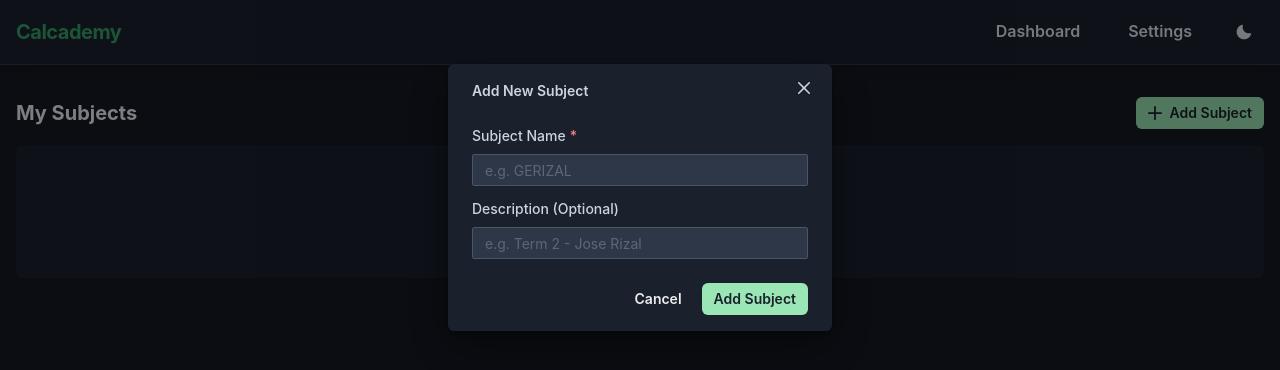
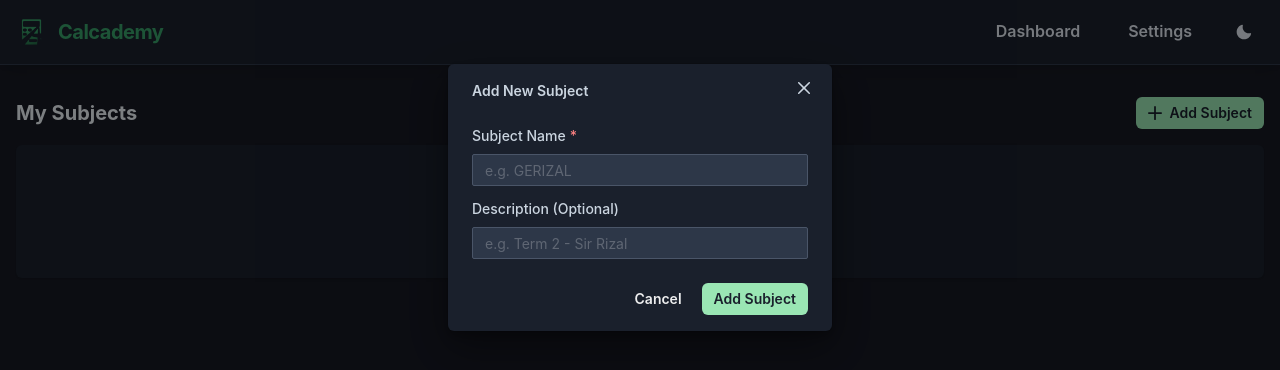
Before and after one commit to daniellalimbag/calcademy, a React (Vite) app: page / in a window 1280 px wide. Both pictures are taken after a click on the button "Add Subject". Shown: the top 370 px of the page. Built offline with nearby package versions, Linux system fonts and the light colour scheme.

Commit message:
feat: added icon

```diff
--- a/index.html
+++ b/index.html
@@ -2,10 +2,10 @@
 <html lang="en">
   <head>
     <meta charset="UTF-8" />
-    <link rel="icon" type="image/svg+xml" href="/vite.svg" />
+    <link rel="icon" type="image/png" href="/src/assets/icon.png" />
     <meta name="viewport" content="width=device-width, initial-scale=1.0" />
     <meta name="description" content="Calcademy - A flexible grade calculator for students" />
-    <title>Calcademy | Grade Calculator</title>
+    <title>Calcademy</title>
   </head>
   <body>
     <div id="root"></div>
--- a/src/layouts/Header.jsx
+++ b/src/layouts/Header.jsx
@@ -1,6 +1,7 @@
-import { Box, Flex, Heading, Button, HStack, useColorMode, IconButton } from '@chakra-ui/react';
+import { Box, Flex, Heading, Button, HStack, useColorMode, IconButton, Image } from '@chakra-ui/react';
 import { Link as RouterLink } from 'react-router-dom';
 import { SunIcon, MoonIcon } from '@chakra-ui/icons';
+import icon from '../assets/icon.png';
 
 function Header() {
   const { colorMode, toggleColorMode } = useColorMode();
@@ -14,7 +15,8 @@ function Header() {
       borderBottomColor={colorMode === 'dark' ? 'gray.700' : 'gray.200'}
     >
       <Flex h={16} alignItems="center" justifyContent="space-between">
-        <HStack spacing={8} alignItems="center">
+        <HStack spacing={3} alignItems="center">
+          <Image src={icon} alt="Calcademy Logo" boxSize="30px" />
           <Heading as="h1" size="md" letterSpacing="tight" color="green.500">
             <RouterLink to="/">Calcademy</RouterLink>
           </Heading>
--- a/src/pages/Dashboard.jsx
+++ b/src/pages/Dashboard.jsx
@@ -204,7 +204,7 @@ function Dashboard() {
               <Input
                 value={newSubject.description}
                 onChange={(e) => setNewSubject({ ...newSubject, description: e.target.value })}
-                placeholder="e.g. Term 2 - Jose Rizal"
+                placeholder="e.g. Term 2 - Sir Rizal"
                 bg={inputBg}
                 borderColor={inputBorderColor}
                 size="sm"
```
Also changed, not shown: src/assets/icon.png (added).
